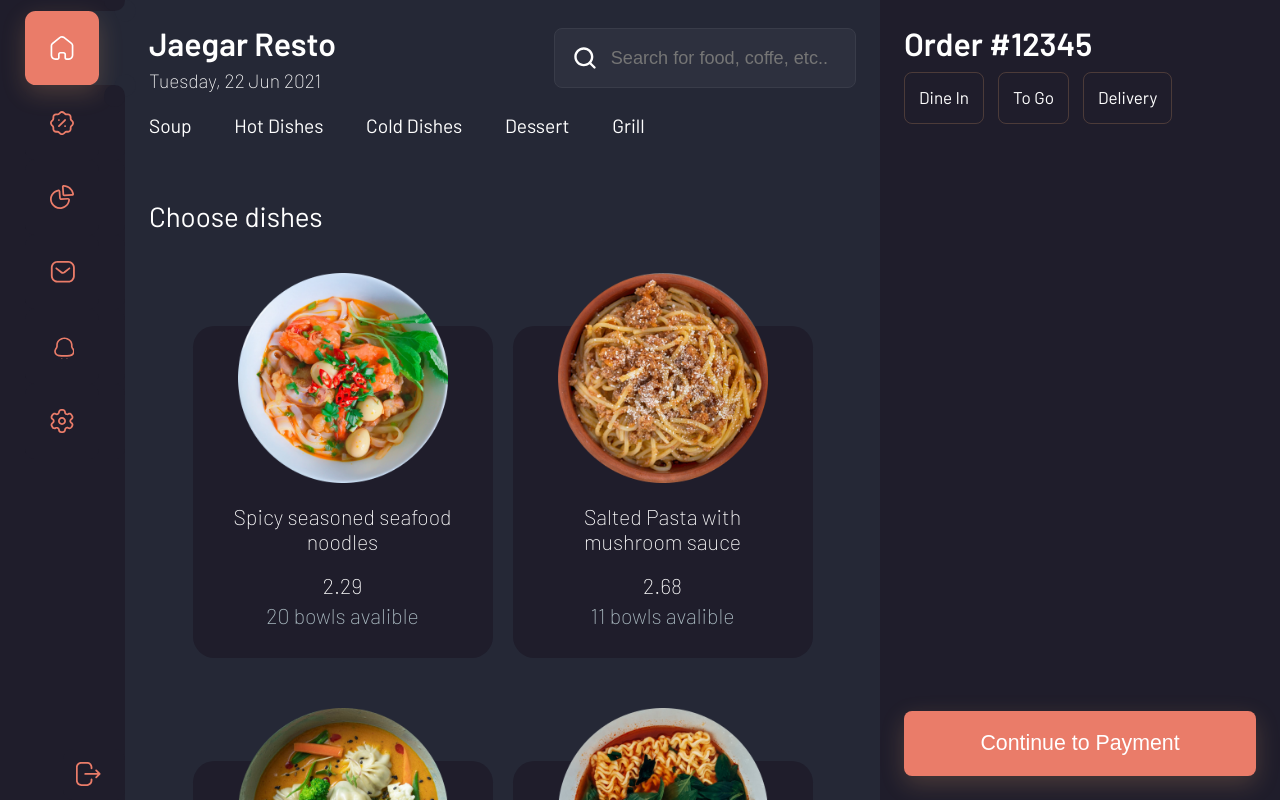
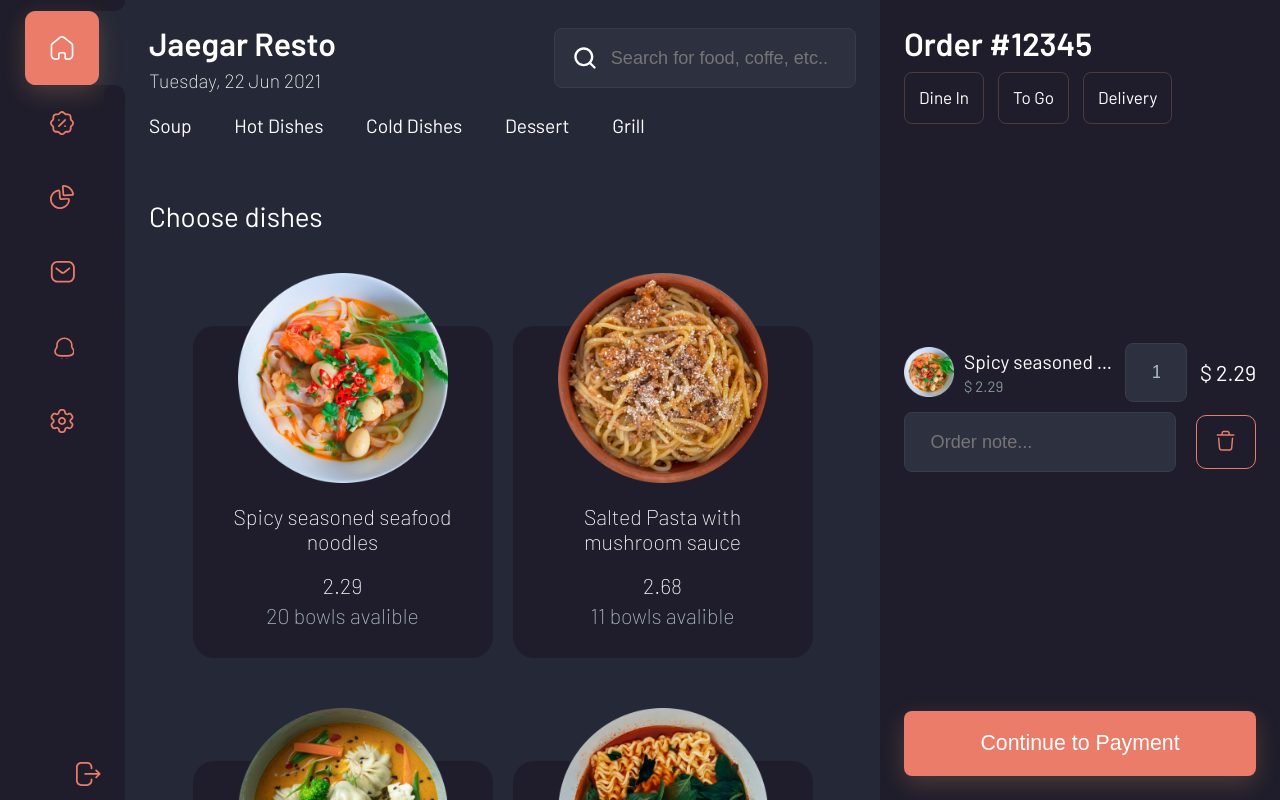
Before and after one commit to bmangust/JaegarResto, a Next.js app: page / in a window 1280 px wide. Shown: the top 800 px of the page. Built offline with nearby package versions, Linux system fonts and the light colour scheme.

Commit message:
add CartItem and CartList components

```diff
--- a/src/components/Cart/Cart.tsx
+++ b/src/components/Cart/Cart.tsx
@@ -3,6 +3,7 @@ import React from 'react';
 import styled from 'styled-components';
 import Button from '@/components/Button/Button';
 import Delivery from '@/components/Delivery/Delivery';
+import CartList from '../CartList/CartList';
 
 const StyledContainer = styled(motion.div)`
   width: max(30vw, 400px);
@@ -14,7 +15,7 @@ const StyledContainer = styled(motion.div)`
   flex-direction: column;
   justify-content: space-between;
 
-  & .header {
+  & .cart-header {
     height: 100px;
     display: flex;
     flex-direction: column;
@@ -30,10 +31,11 @@ const StyledContainer = styled(motion.div)`
 function Cart() {
   return (
     <StyledContainer>
-      <div className="header">
+      <div className="cart-header">
         <h2 className="title">Order #12345</h2>
         <Delivery />
       </div>
+      <CartList />
       <Button>Continue to Payment</Button>
     </StyledContainer>
   );
--- /dev/null
+++ b/src/components/CartList/CartItem.tsx
@@ -0,0 +1,125 @@
+import { Dish } from '@/store/features/menu/menuSlice';
+import { AccentType, Theme } from '@/styles/theme';
+import styled from 'styled-components';
+import Icon, { DeleteIcon } from '@/components/Icon/Icon';
+import Input from '@/components/Input/Input';
+
+interface Props {
+  item: Dish;
+  quantity: number;
+}
+const StyledDiv = styled.div`
+  color: ${({ theme }) => theme.colors.white};
+  font-size: 1rem;
+  height: 150px;
+  display: flex;
+  flex-direction: column;
+  align-items: space-between;
+
+  & .item-header {
+    display: flex;
+    align-items: center;
+  }
+
+  & .item-header .img {
+    width: 50px;
+    height: 50px;
+    margin-right: 10px;
+  }
+
+  & .item-header .titleWrapper {
+    width: calc(60% - 50px);
+    height: 50px;
+    display: flex;
+    flex-direction: column;
+    justify-content: space-around;
+  }
+
+  & .item-header .titleWrapper .title {
+    font-size: 0.9rem;
+    text-overflow: ellipsis;
+    white-space: nowrap;
+    overflow: hidden;
+    margin-right: 10px;
+  }
+  & .item-header .titleWrapper .price {
+    color: ${({ theme }) => theme.colors.text.gray};
+    font-size: 0.7rem;
+  }
+
+  & .total {
+    width: 20%;
+    margin-left: 10px;
+    display: flex;
+    align-items: center;
+    justify-content: flex-end;
+  }
+
+  & .item-footer {
+    margin-top: 10px;
+    display: flex;
+    justify-content: space-between;
+  }
+
+  & .item-footer .comments {
+    width: 80%;
+  }
+
+  & .item-footer .button {
+    background-color: inherit;
+    border: ${({ theme }) => '1px solid ' + theme.colors.primary};
+    outline: none;
+    border-radius: 10px;
+    width: 60px;
+    margin-left: 10px;
+    transform: scale(1);
+    transition: 0.3s;
+  }
+  & .item-footer .button:hover {
+    transform: scale(1.1);
+  }
+`;
+
+const CartItem = ({ item, quantity }: Props) => {
+  if (!item) return <span>nothing</span>;
+  const handleClick = () => {};
+  return (
+    <StyledDiv>
+      <div className="item-header">
+        <img className="img" src={item.image} alt={`${item.title} image`} />
+        <div className="titleWrapper">
+          <span className="title">{item.title}</span>
+          <span className="price">$ {item.price}</span>
+        </div>
+        <Input
+          className="quantity"
+          width="30px"
+          value={quantity}
+          onChange={() => {}}
+        />
+        <span className="total">$ {item.price * quantity}</span>
+      </div>
+      <div className="item-footer">
+        <Input
+          className="comments"
+          width="180px"
+          value={''}
+          onChange={() => {}}
+          placeholder="Order note..."
+        />
+        <div className="total">
+          <button className="button">
+            <Icon
+              onClick={handleClick}
+              icon="delete"
+              color="white"
+              active={false}
+            />
+          </button>
+        </div>
+      </div>
+    </StyledDiv>
+  );
+};
+
+export default CartItem;
--- /dev/null
+++ b/src/components/CartList/CartList.tsx
@@ -0,0 +1,14 @@
+import { useAppSelector } from '@/store/hooks';
+import React from 'react';
+import CartItem from './CartItem';
+
+function CartList() {
+  const items = useAppSelector((state) => state.menu.dishes);
+  return (
+    <div>
+      <CartItem item={items[0]} quantity={1} />
+    </div>
+  );
+}
+
+export default CartList;
```
